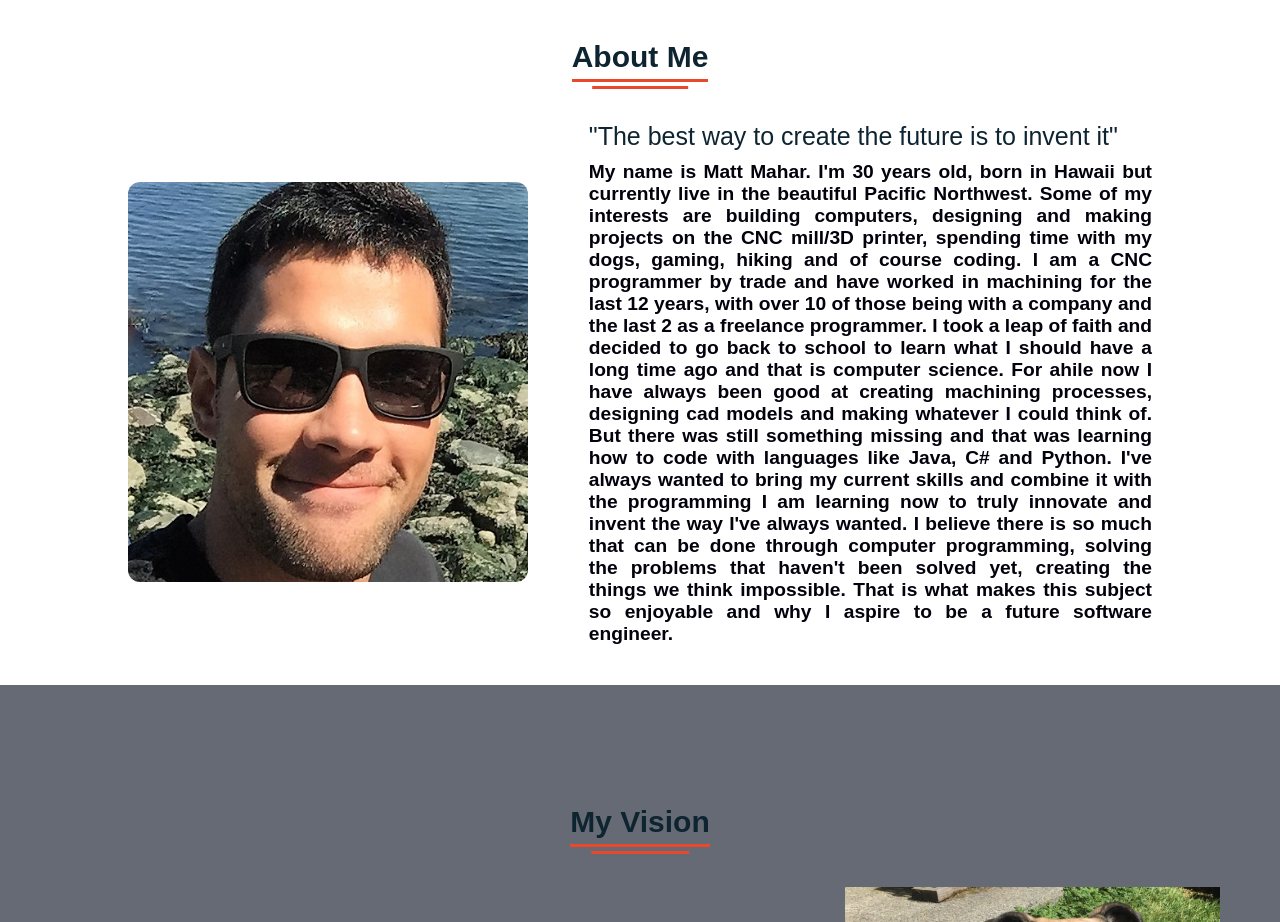
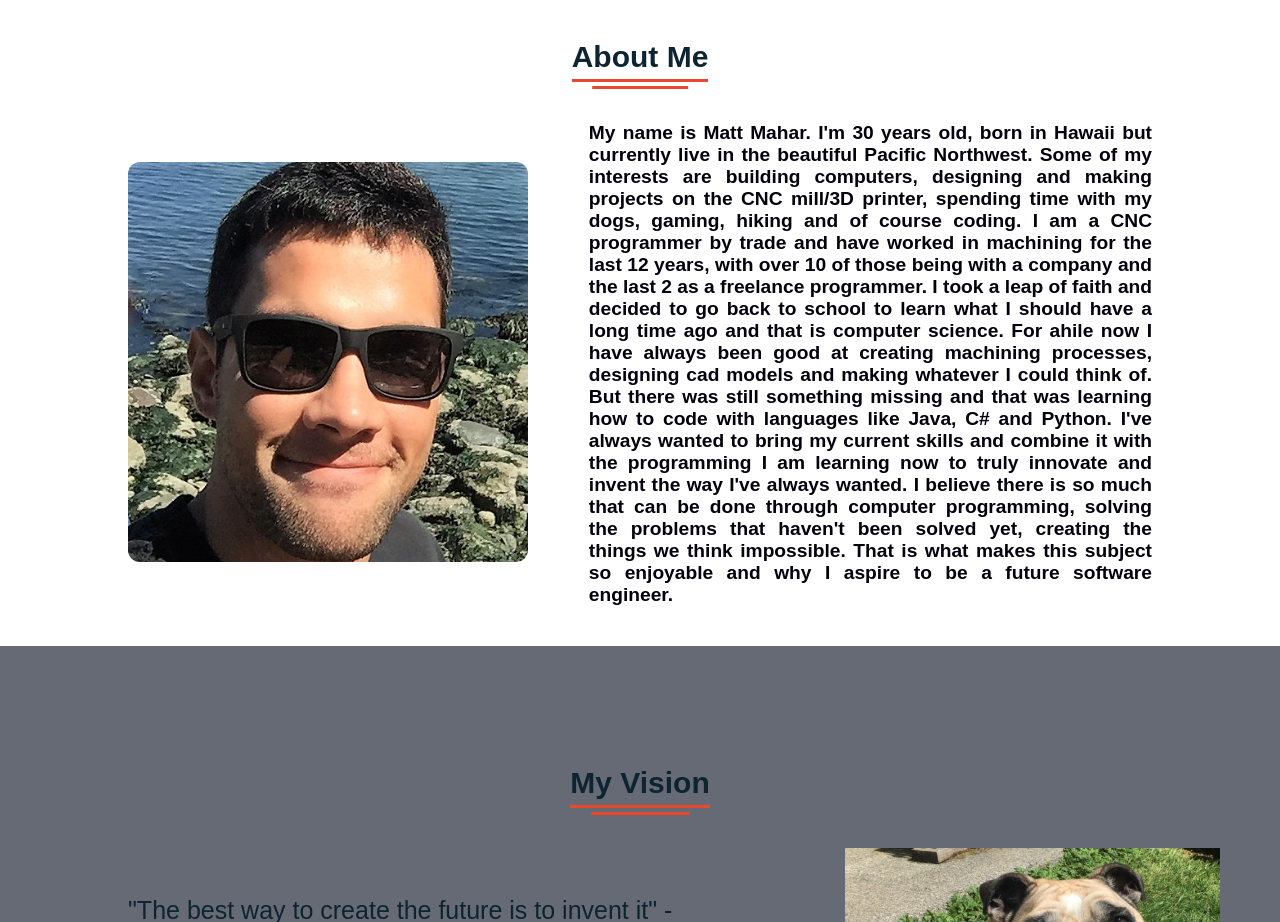
Before and after one commit to MMahar5/CSI140Final, a plain HTML site: page index.html in a window 1280 px wide. Shown: the part 840-1762 px from the top of the page. Drawn offline with Linux system fonts and the light colour scheme; files whose address does not match are found by name.

Commit message:
Deleted duplicate text

```diff
--- a/index.html
+++ b/index.html
@@ -52,7 +52,6 @@
       <img src="images/Me.jpg" alt="Me">
     </div>
     <div class="right">
-      <div class="topic">"The best way to create the future is to invent it" <br> </div>
       <p>My name is Matt Mahar. I'm 30 years old, born in Hawaii but currently live in the beautiful Pacific Northwest. Some of my interests are building computers, designing and making projects on the CNC mill/3D printer, spending time with my dogs, gaming, hiking and of course coding. I am a CNC programmer by trade and have worked in machining for the last 12 years, with over 10 of those being with a company and the last 2 as a freelance programmer.
         I took a leap of faith and decided to go back to school to learn what I should have a long time ago and that is computer science. For ahile now I have always been good at creating machining processes, designing cad models and making whatever I could think of. But there was still something missing and that was learning how to code with languages like Java, C# and Python. I've always wanted to bring my current skills and combine it with the programming
         I am learning now to truly innovate and invent the way I've always wanted. I believe there is so much that can be done through computer programming, solving the problems that haven't been solved yet, creating the things we think impossible. That is what makes this subject so enjoyable and why I aspire to be a future software engineer.</p>
```
Also changed, not shown: JavaScript Page.html (+0 -1 lines), Other Projects.html (+0 -1 lines).
